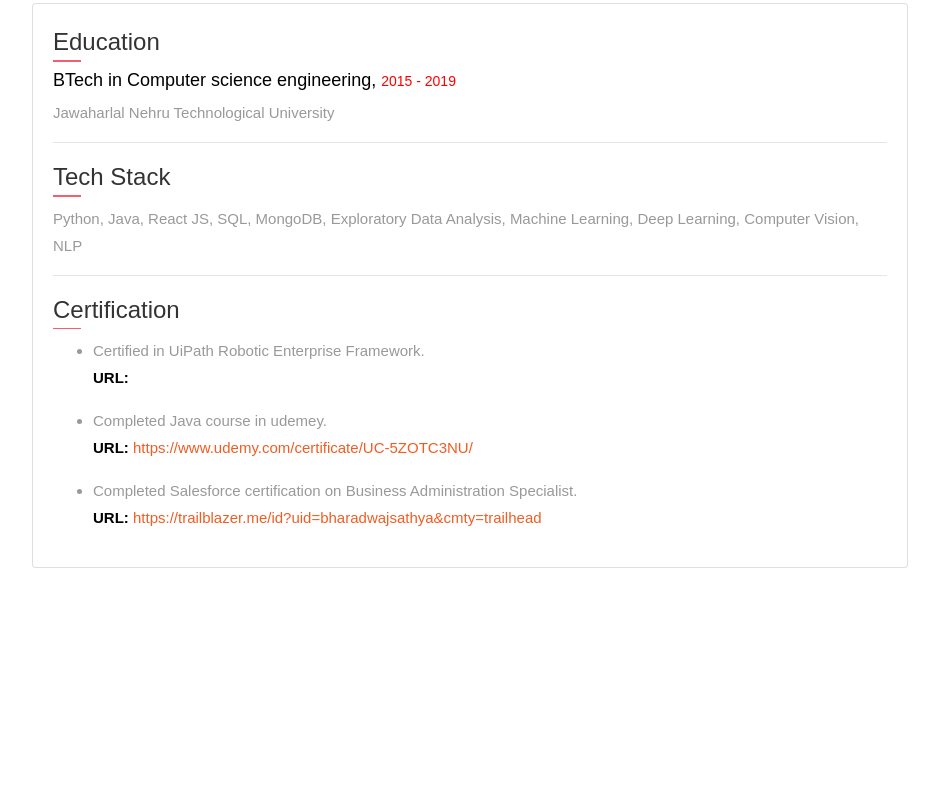
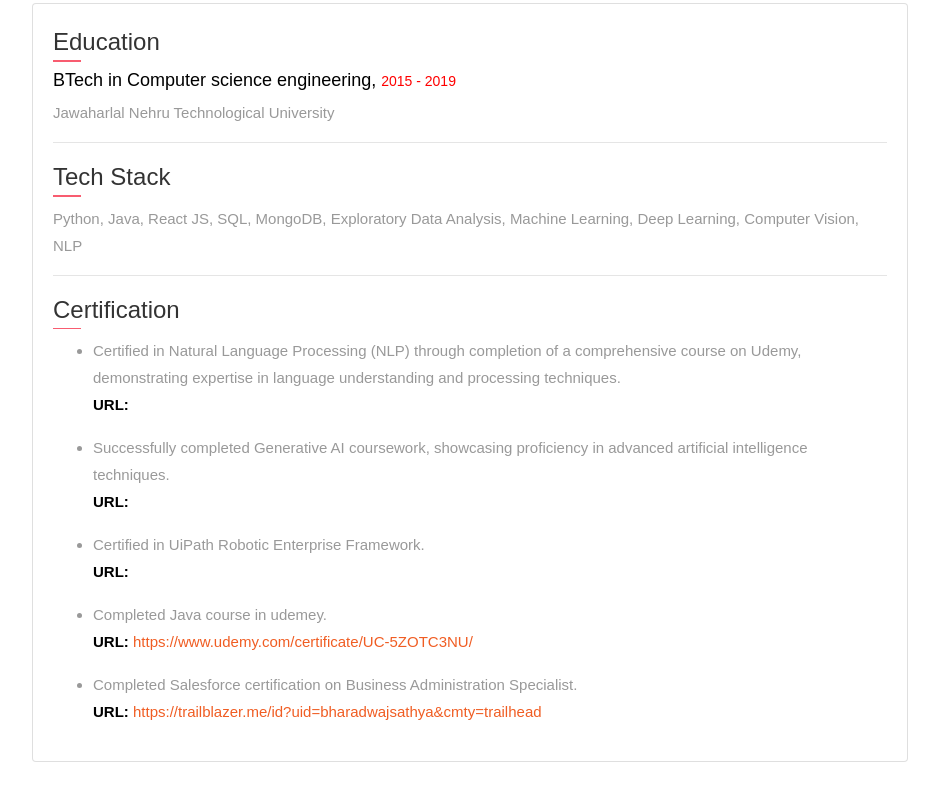
Before and after one commit to Bharadwaj-Sathya/Portfoilo, a React (Create React App) app in the folder client/: page /about in a window 1280 px wide. Shown: the part 1247-2047 px from the top of the page, without its empty margins (330-1269 px from the left). Before the commit the page ends 1905 px from the top, so only its background shows below. Built offline with nearby package versions, Linux system fonts and the light colour scheme.

Commit message:
Updated Certifications

```diff
--- a/client/src/components/About.js
+++ b/client/src/components/About.js
@@ -213,6 +213,26 @@ function About() {
                     </h4>
                     <ul>
                       <li>
+                        Certified in Natural Language Processing (NLP) through completion of a comprehensive course on Udemy, demonstrating expertise in language understanding and processing techniques.
+                        <span>
+                          <p>
+                            <strong style={{ color: "#000" }}>
+                              URL: <a href="https://www.udemy.com/certificate/UC-652c63f6-e7fa-46e2-9114-0433751621a4/"></a>
+                            </strong>
+                          </p>
+                        </span>
+                      </li>
+                      <li>
+                        Successfully completed Generative AI coursework, showcasing proficiency in advanced artificial intelligence techniques.
+                        <span>
+                          <p>
+                            <strong style={{ color: "#000" }}>
+                              URL: <a href="https://drive.google.com/file/d/1mcDE-IBr8D4b0pC1feLgiib4NNeqAOe7/view?usp=sharing"></a>
+                            </strong>
+                          </p>
+                        </span>
+                      </li>
+                      <li>
                         Certified in UiPath Robotic Enterprise Framework.
                         <span>
                           <p>
```
